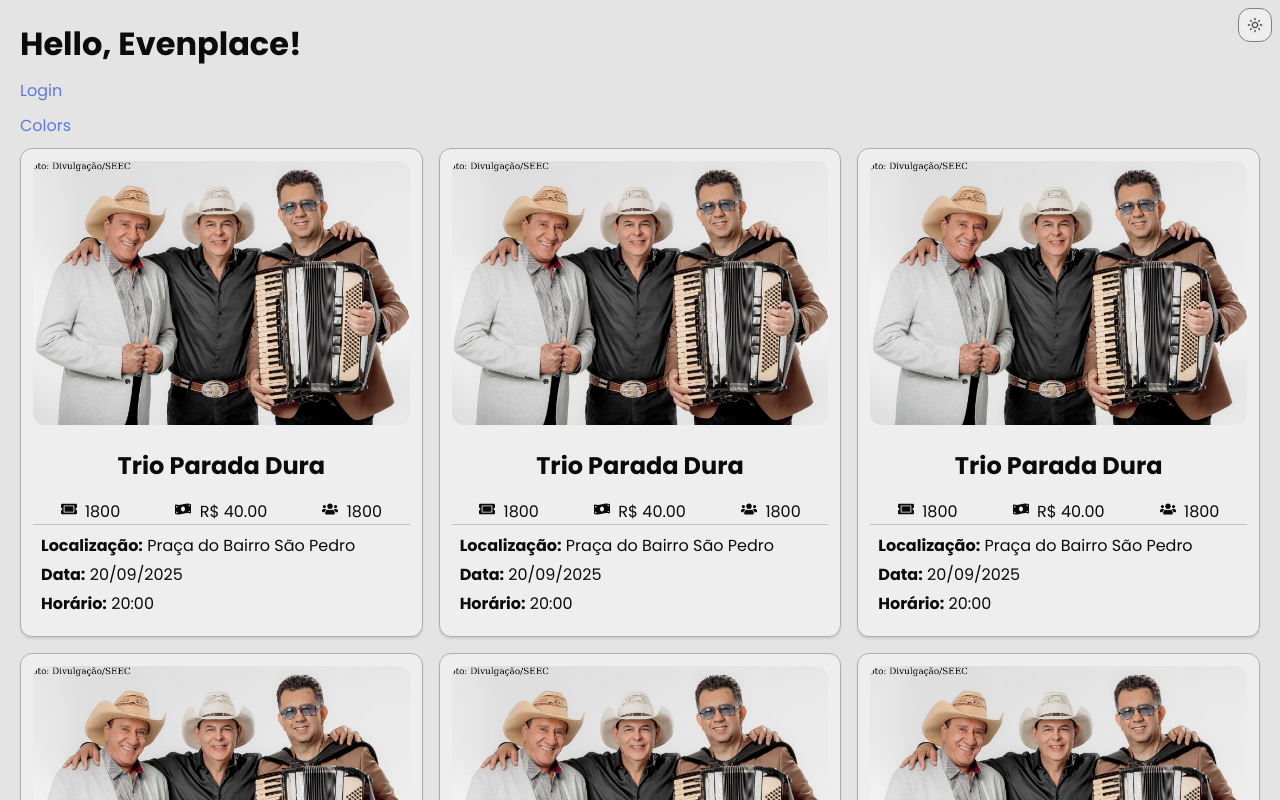
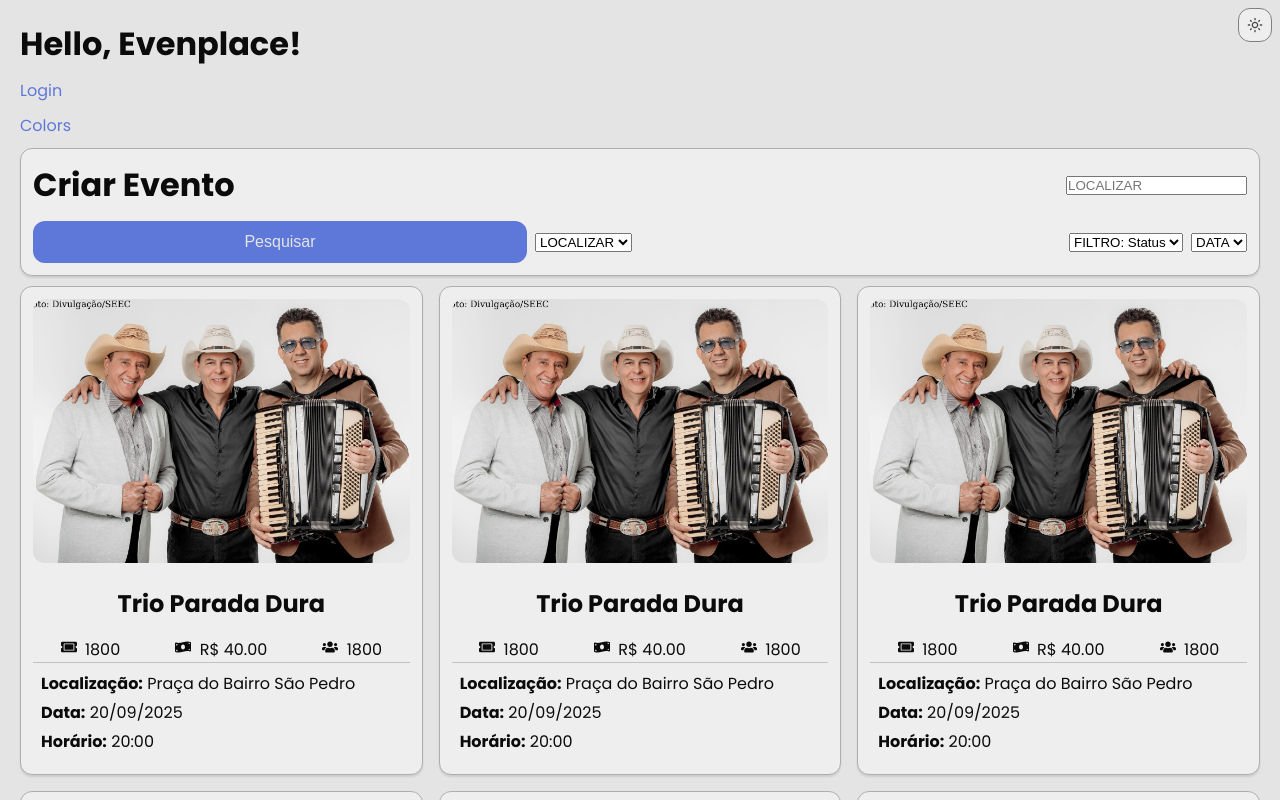
Before and after one commit to xDalete/Evenplace, a Next.js app: page / in a window 1280 px wide. Built offline with nearby package versions, Linux system fonts and the light colour scheme.

Commit message:
Estrutura do componente montada

```diff
--- a/src/app/page.tsx
+++ b/src/app/page.tsx
@@ -2,6 +2,7 @@ import CustomLink from "@/components/CustomLink";
 import CardEvento from "@/components/CardEvento";
 import Grid from "@/components/Grid";
 import { EventWithInfo } from "@/lib/Types/EventTypes";
+import CardCriarEvento from "@/components/evento/CardCriarEvento";
 const evento: EventWithInfo = {
   id: "1",
   name: "Trio Parada Dura",
@@ -31,9 +32,13 @@ export default function Home() {
         padding: "20px"
       }}
     >
+
       <h1>Hello, Evenplace!</h1>
       <CustomLink href="/login">Login</CustomLink>
       <CustomLink href="/colors">Colors</CustomLink>
+      <Grid xs={1} sm={2} md={1}>
+        <CardCriarEvento evento={evento} />
+      </Grid>
       <Grid xs={1} sm={2} md={3}>
         <CardEvento evento={evento} />
         <CardEvento evento={evento} />
--- /dev/null
+++ b/src/components/evento/CardCriarEvento.module.scss
@@ -0,0 +1,30 @@
+@use "@/styles/Variables.scss" as variables;
+
+
+
+.cardHeader {
+  display: flex;
+  justify-content: space-between;
+  align-items: center;
+  margin-bottom: variables.$margin-md;
+}
+
+.rowInfo {
+  display: flex;
+  justify-content: space-between;
+  gap: variables.$gap-md;
+}
+
+.elementosEsquerda {
+  display: flex;
+  justify-content: flex-start;
+  align-items: center;
+  gap: variables.$gap-sm;
+}
+
+.elementosDireita {
+  display: flex;
+  justify-content: flex-end;
+  align-items: center;
+  gap: variables.$gap-sm;
+}
--- /dev/null
+++ b/src/components/evento/CardCriarEvento.tsx
@@ -0,0 +1,43 @@
+import React from "react";
+import styles from "./CardCriarEvento.module.scss";
+import Card from "../Card";
+import { EventWithInfo } from "@/lib/Types/EventTypes";
+import Button from "../Button";
+import Grid from "../Grid";
+
+type CardCriarEventoProps = {
+  evento: EventWithInfo;
+};
+
+const CardCriarEvento: React.FC<CardCriarEventoProps> = () => {
+  return (
+    <Card>
+      <Grid className={styles.cardHeader}>
+        <h1>Criar Evento</h1>
+        <input type="text" placeholder="LOCALIZAR" />
+      </Grid>
+
+    <Grid xs={12} className={styles.rowInfo}>
+      <Grid xs={6} className={styles.elementosEsquerda}>
+        <Button>Pesquisar</Button>
+        <select className="select-localizar">
+          <option value="">LOCALIZAR</option>
+          {/* Adicione outras opções aqui */}
+        </select>
+      </Grid>
+      <Grid xs={6} className={styles.elementosDireita}>
+        <select className="select-localizar">
+          <option value="">FILTRO: Status</option>
+          {/* Adicione outras opções aqui */}
+        </select>
+        <select className="select-localizar">
+          <option value="">DATA</option>
+          {/* Adicione outras opções aqui */}
+        </select>
+      </Grid>
+    </Grid>
+    </Card>
+  );
+};
+
+export default CardCriarEvento;
```
